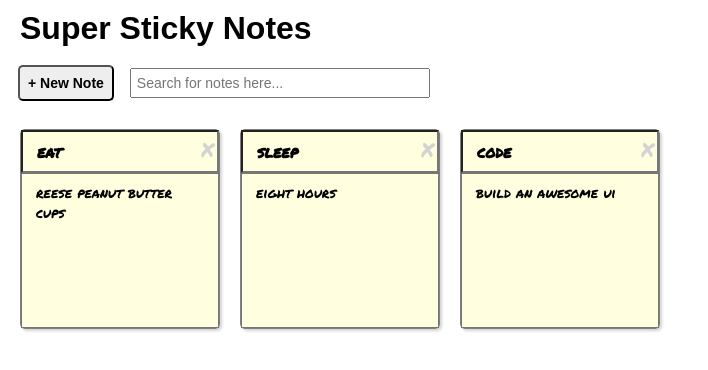
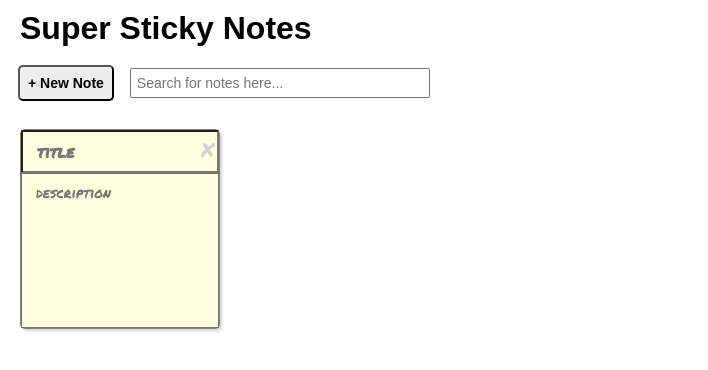
Before and after one commit to Tony2450/sticky-notes, a React (Create React App) app: page / in a window 1280 px wide. Shown: the top 370 px of the page, without its empty margins (0-708 px from the left). Built offline with nearby package versions, Linux system fonts and the light colour scheme.

Commit message:
Add note method

```diff
--- a/src/App.js
+++ b/src/App.js
@@ -5,24 +5,14 @@
 import "./index.css";
 
 const App = () => {
-  const [notes, setNotes] = useState([{
-    id: 0,
-    title: "eat",
-    description: "reese peanut butter cups",
-    doesMatchSearch: true
-  },
-  {
-    id: 1,
-    title: "sleep",
-    description: "eight hours",
-    doesMatchSearch: true
-  },
-  {
-    id: 2,
-    title: "code",
-    description: "build an awesome ui",
-    doesMatchSearch: true
-  }]);
+  const [notes, setNotes] = useState([
+    {
+      id: Date.now(),
+      title: "",
+      description: "",
+      doesMatchSearch: true,
+    },
+  ]);
 
   const [searchText, setSearchText] = useState("");
 
@@ -36,9 +26,19 @@
       note.doesMatchSearch = note.description.includes(searchText.toLowerCase()) || note.title.includes(searchText.toLowerCase());
   });
 
+  const addNote = () => {
+    let newNote = {
+    id: Date.now(),
+    title: "",
+    description: "",
+    doesMatchSearch: true,
+    };
+    setNotes([...notes,newNote]);
+  }
+
   return (
     < div className="app" >
-      <Header searchText={searchText} setSearchText={setSearchText}/>
+      <Header searchText={searchText} setSearchText={setSearchText} addNote={addNote}/>
       <NotesList notes={notes} removeNote={removeNote} searchText={searchText}/>
     </div >
   )
--- a/src/Header.js
+++ b/src/Header.js
@@ -12,7 +12,7 @@
     <header>
       <h1 className="app-header__title">Super Sticky Notes</h1>
       <aside className="app-header__controls">
-        <button className="add-new">+ New Note</button>
+        <button onClick={props.addNote} className="add-new">+ New Note</button>
         <input
           className="search"
           type="text"
```
